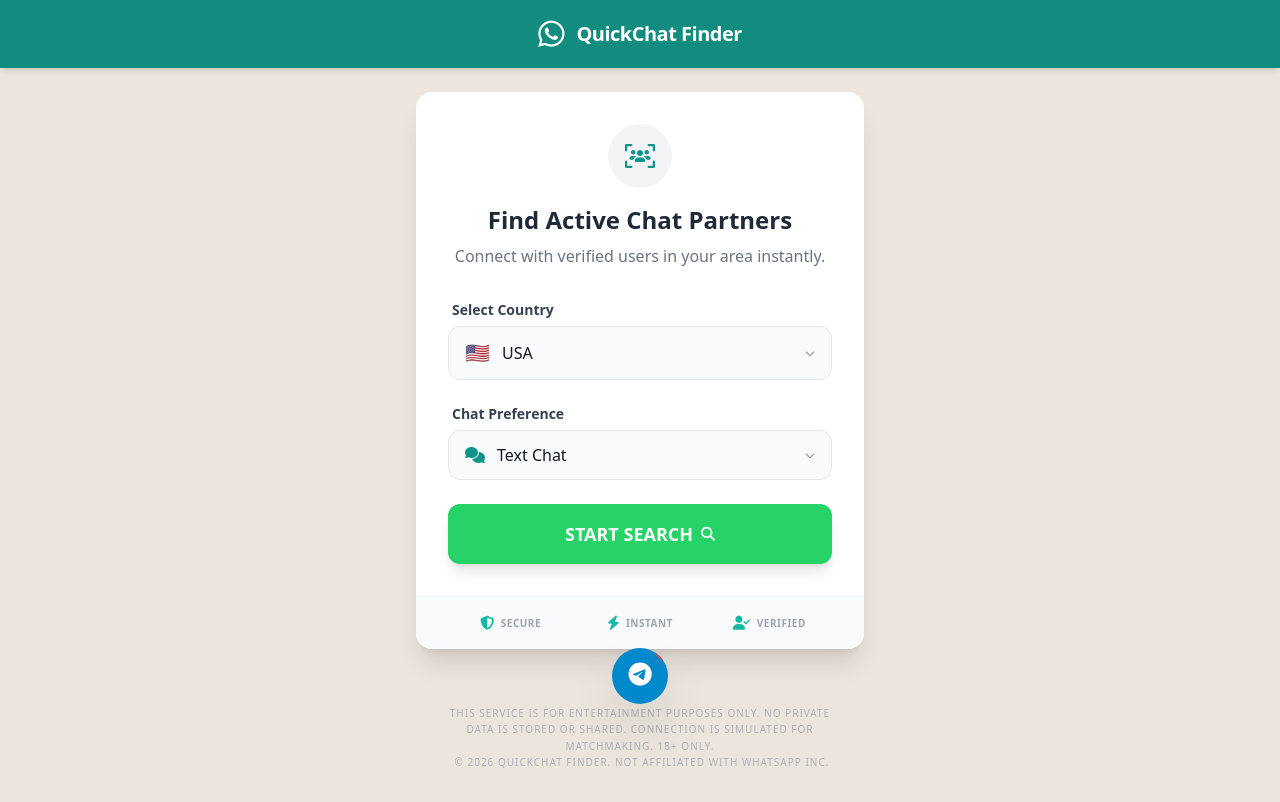
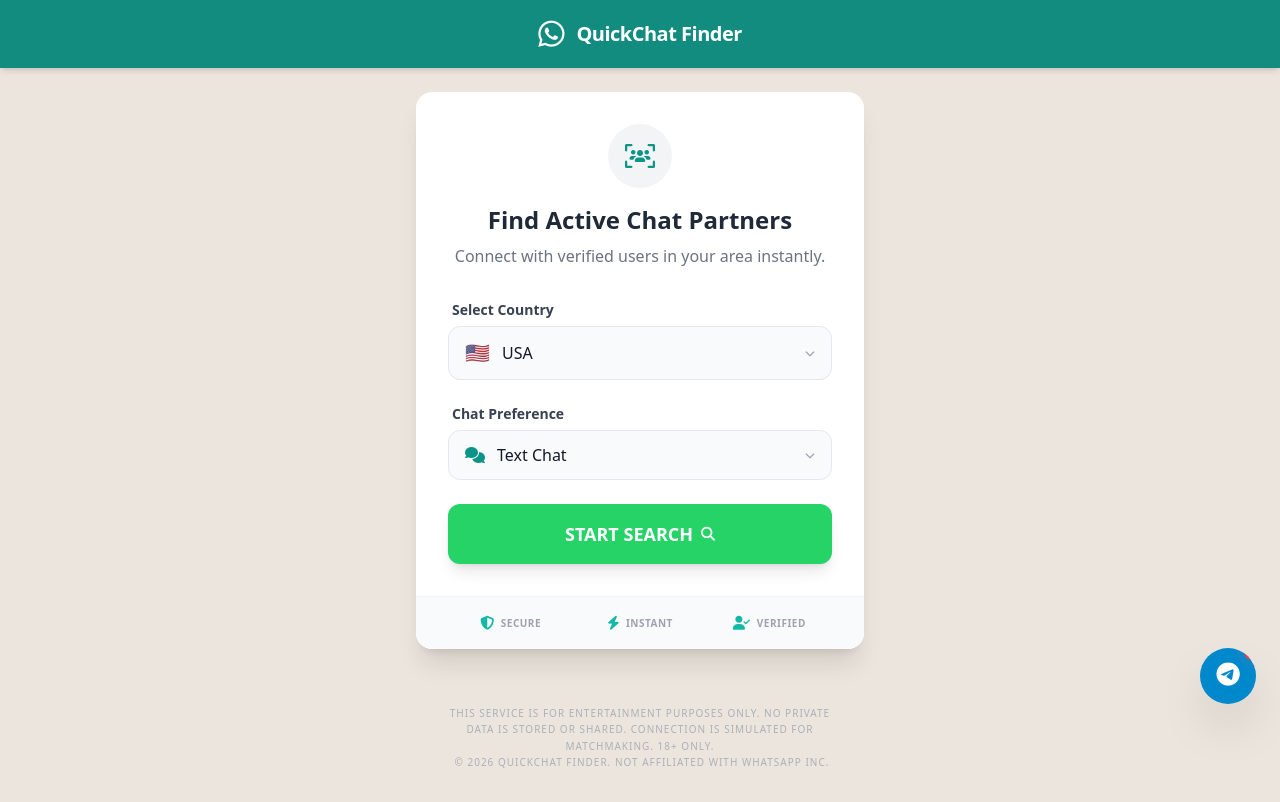
Before and after one commit to Benzee10/WhatsApp-Chat-Simulation, a React (Vite) app: page / in a window 1280 px wide. Built offline with nearby package versions, Linux system fonts and the light colour scheme.

Commit message:
fix: Reposition Telegram button to right side
The Telegram button was previously centered, which could obstruct content. Moving it to the right side improves user experience and ensures it doesn't interfere with the primary content.

```diff
--- a/App.tsx
+++ b/App.tsx
@@ -46,12 +46,12 @@
         </div>
       </main>
 
-      {/* Sticky Telegram Button - Centered and Raised */}
+      {/* Sticky Telegram Button - Right Side and Raised */}
       <a
         href="https://t.me/xxx_pulse"
         target="_blank"
         rel="noopener noreferrer"
-        className="fixed bottom-20 left-1/2 -translate-x-1/2 md:bottom-24 z-50 bg-[#0088cc] text-white w-12 h-12 md:w-14 md:h-14 rounded-full shadow-2xl flex items-center justify-center text-xl md:text-2xl transition-all duration-300 hover:scale-110 active:scale-95 group overflow-hidden"
+        className="fixed bottom-20 right-4 md:bottom-24 md:right-6 z-50 bg-[#0088cc] text-white w-12 h-12 md:w-14 md:h-14 rounded-full shadow-2xl flex items-center justify-center text-xl md:text-2xl transition-all duration-300 hover:scale-110 active:scale-95 group overflow-hidden"
         title="Join our Telegram"
       >
         <div className="absolute inset-0 bg-white/10 opacity-0 group-hover:opacity-100 transition-opacity"></div>
```
